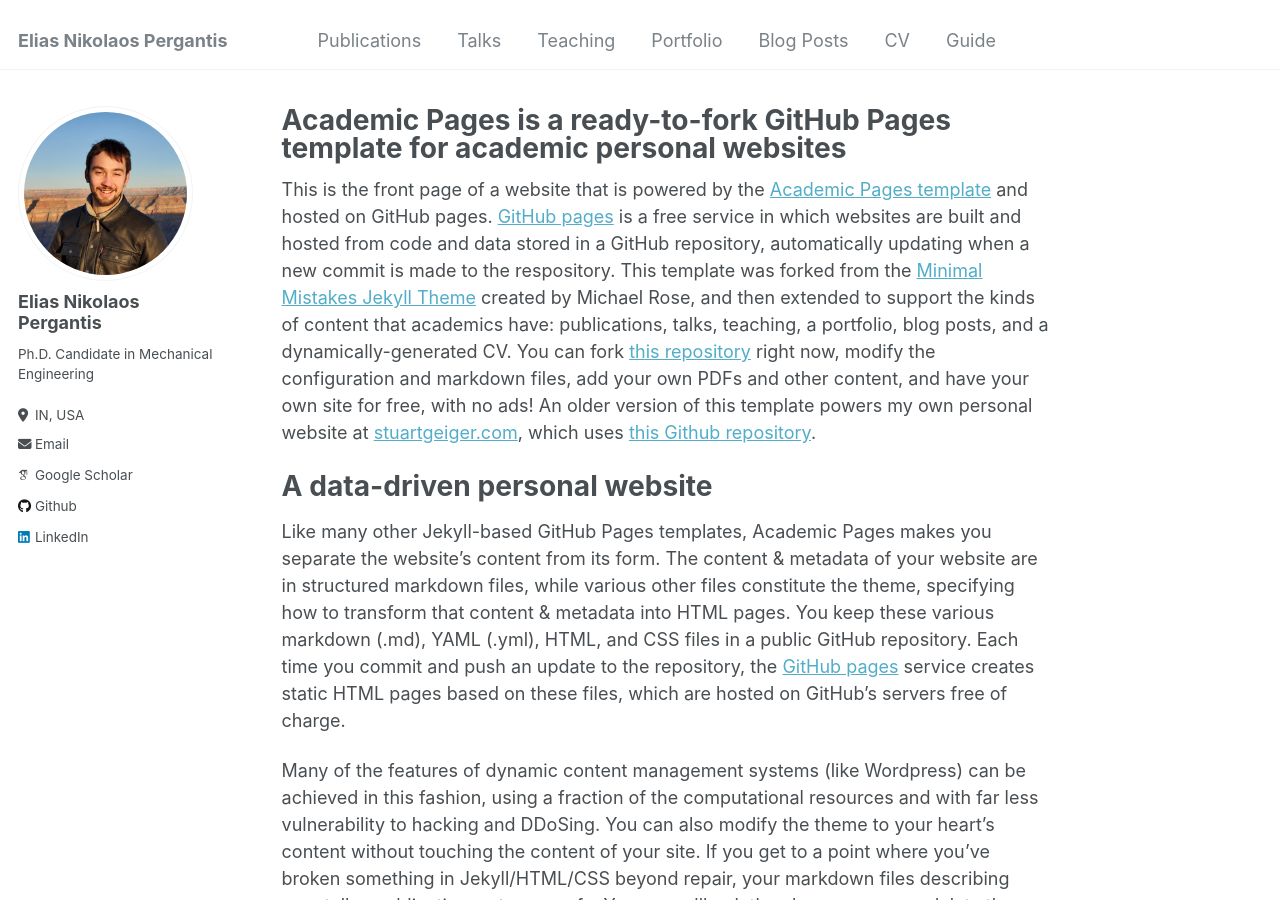
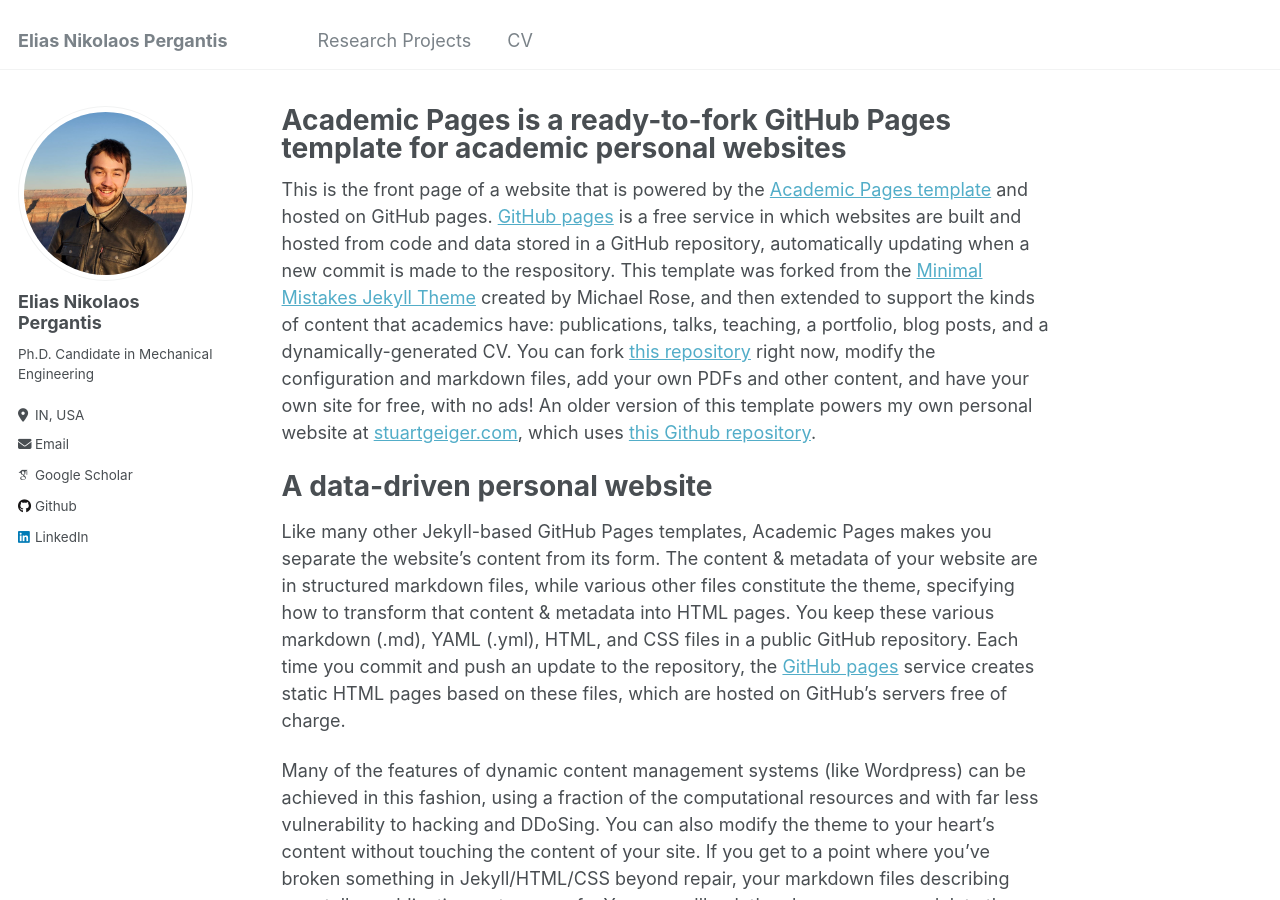
Before and after one commit to epergant/epergant.github.io, a Jekyll site: the page built from _pages/about.md, in a window 1280 px wide and 900 px high. Built offline with Jekyll 4.4.1, drawn with Linux system fonts in a browser that asks for light colours; some web fonts are replaced; part of the change alters nothing that is shown.

Commit message:
Update navigation.yml

```diff
--- a/_data/navigation.yml
+++ b/_data/navigation.yml
@@ -1,22 +1,25 @@
 # main links links
 main:
-  - title: "Publications"
-    url: /publications/
+  # - title: "Publications"
+  #   url: /publications/
 
-  - title: "Talks"
-    url: /talks/
+  - title: "Research Projects"
+    url: /research/
 
-  - title: "Teaching"
-    url: /teaching/
+  # - title: "Talks"
+  #   url: /talks/
 
-  - title: "Portfolio"
-    url: /portfolio/
+  # - title: "Teaching"
+  #   url: /teaching/
 
-  - title: "Blog Posts"
-    url: /year-archive/
+  # - title: "Portfolio"
+  #   url: /portfolio/
+
+  # - title: "Blog Posts"
+  #   url: /year-archive/
 
   - title: "CV"
     url: /cv/
 
-  - title: "Guide"
-    url: /markdown/
+  # - title: "Guide"
+  #   url: /markdown/
```
